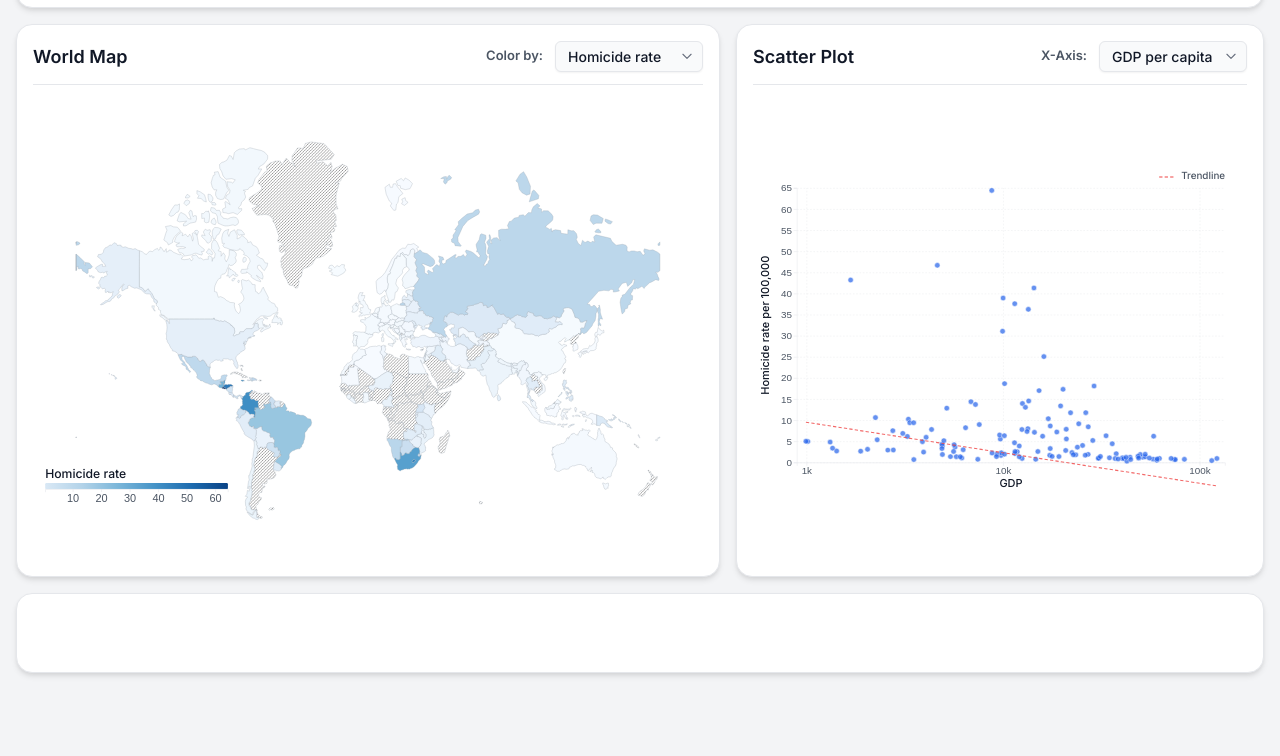
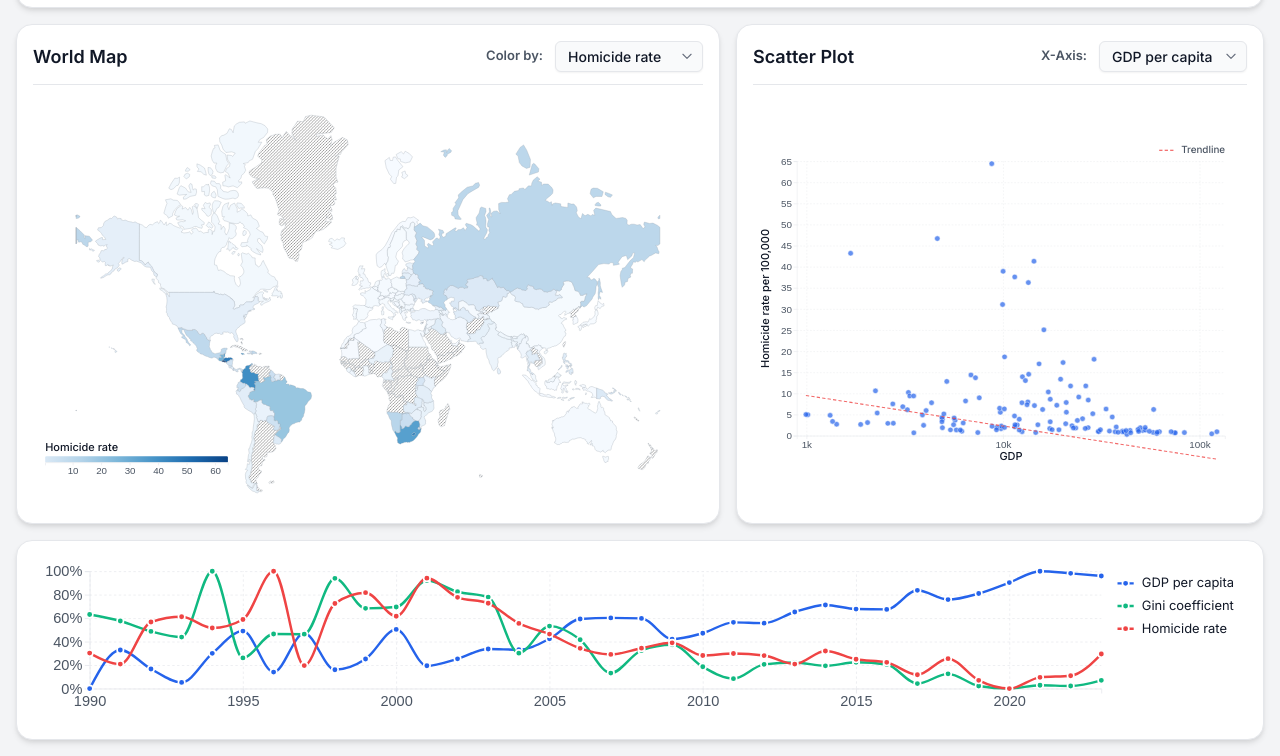
Before and after one commit to yuru108/Vis-Project1, a website: page index.html in a window 1280 px wide. Shown: the part 111-867 px from the top of the page. Before the commit the page ends 800 px from the top, so only its background shows below. Drawn offline with nearby package versions, Linux system fonts and the light colour scheme.

Commit message:
FEAT: add line chart

```diff
--- a/css/style.css
+++ b/css/style.css
@@ -13,6 +13,8 @@
   --shadow-lg: 0 10px 15px -3px rgba(0, 0, 0, 0.1), 0 4px 6px -2px rgba(0, 0, 0, 0.05);
   --radius-md: 12px;
   --radius-lg: 16px;
+  --tooltip-font-size: 14px;
+  --tooltip-title-size: 15px;
 }
 
 * {
@@ -22,11 +24,11 @@
 html,
 body {
   margin: 0;
-  height: 100%;
+  min-height: 100%;
 }
 
 body {
-  overflow: hidden;
+  overflow-y: auto;
   font-family: 'Inter', -apple-system, BlinkMacSystemFont, 'Segoe UI', Roboto, Helvetica, Arial, sans-serif;
   background-color: var(--bg-color);
   color: var(--text-primary);
@@ -35,10 +37,10 @@ body {
 }
 
 .dashboard {
-  height: 100vh;
+  min-height: 100vh;
   display: grid;
   grid-template-columns: 4fr 3fr;
-  grid-template-rows: auto minmax(0, 1fr) 80px;
+  grid-template-rows: auto minmax(500px, 1fr) 200px;
   gap: 16px;
   padding: 16px;
   width: 100%;
@@ -192,7 +194,7 @@ select.custom-select:focus {
   display: flex;
   flex-direction: column;
   min-height: 0;
-  padding: 12px 24px;
+  padding: 8px 16px;
 }
 
 .timeline-wrap {
@@ -201,7 +203,7 @@ select.custom-select:focus {
   position: relative;
 }
 
-#timeline {
+#linechart {
   width: 100%;
   height: 100%;
   display: block;
@@ -214,7 +216,8 @@ select.custom-select:focus {
 }
 
 #map,
-#scatter {
+#scatter,
+#linechart {
   width: 100%;
   height: 100%;
   display: block;
@@ -226,7 +229,7 @@ select.custom-select:focus {
   background: rgba(255, 255, 255, 0.98);
   border: 1px solid var(--border-color);
   padding: 12px 16px;
-  font-size: 14px;
+  font-size: var(--tooltip-font-size);
   pointer-events: none;
   border-radius: 8px;
   box-shadow: var(--shadow-lg);
@@ -238,7 +241,7 @@ select.custom-select:focus {
 
 .tooltip strong {
   display: block;
-  font-size: 15px;
+  font-size: var(--tooltip-title-size);
   margin-bottom: 6px;
   color: var(--text-primary);
   border-bottom: 1px solid var(--border-color);
@@ -259,7 +262,7 @@ select.custom-select:focus {
 @media (max-width: 1000px) {
   .dashboard {
     grid-template-columns: 1fr;
-    grid-template-rows: auto minmax(400px, 1fr) minmax(400px, 1fr) 80px;
+    grid-template-rows: auto minmax(400px, 1fr) minmax(400px, 1fr) 200px;
     height: auto;
     overflow-y: auto;
   }
--- a/index.html
+++ b/index.html
@@ -66,8 +66,8 @@
       </section>
 
       <section class="panel bottom-panel">
-        <div class="timeline-wrap">
-          <svg id="timeline" viewBox="0 0 1100 80" preserveAspectRatio="xMidYMid meet"></svg>
+        <div class="viz-wrap">
+          <svg id="linechart" viewBox="0 0 1500 200" preserveAspectRatio="xMidYMid meet"></svg>
         </div>
       </section>
     </div>
@@ -92,6 +92,7 @@
     <script src="https://cdn.jsdelivr.net/npm/topojson-client@3"></script>
     <script src="js/map.js"></script>
     <script src="js/scatter.js"></script>
+    <script src="js/linechart.js"></script>
     <script src="js/main.js"></script>
   </body>
 </html>
--- /dev/null
+++ b/js/linechart.js
@@ -0,0 +1,248 @@
+const LineChartView = (function () {
+  function drawLineChart(data, options = {}) {
+    const {
+      selector = "#linechart",
+      width = 1500,
+      height = 200,
+      margin = { top: 15, right: 180, bottom: 40, left: 70 },
+    } = options;
+
+    const svg = d3.select(selector);
+    svg.selectAll("*").remove();
+
+    const innerWidth = width - margin.left - margin.right;
+    const innerHeight = height - margin.top - margin.bottom;
+
+    const g = svg
+      .append("g")
+      .attr("transform", `translate(${margin.left},${margin.top})`);
+
+    const years = Array.from(new Set(data.map((d) => d.year))).sort(d3.ascending);
+
+    const yearlyData = years.map(year => {
+      const yearData = data.filter(d => d.year === year);
+
+      const avgGdp = d3.mean(yearData.filter(d => d.gdp_pc != null), d => d.gdp_pc);
+      const avgGini = d3.mean(yearData.filter(d => d.gini != null), d => d.gini);
+      const avgHomicide = d3.mean(yearData.filter(d => d.homicide_rate != null), d => d.homicide_rate);
+
+      return {
+        year: year,
+        gdp_pc: avgGdp,
+        gini: avgGini,
+        homicide_rate: avgHomicide
+      };
+    }).filter(d => d.gdp_pc != null && d.gini != null && d.homicide_rate != null);
+
+    const metrics = [
+      { key: "gdp_pc", label: "GDP per capita", color: "#2563eb" },
+      { key: "gini", label: "Gini coefficient", color: "#10b981" },
+      { key: "homicide_rate", label: "Homicide rate", color: "#ef4444" }
+    ];
+
+    const normalizedData = yearlyData.map(d => {
+      const nd = { year: d.year };
+      metrics.forEach(m => {
+        const min = d3.min(yearlyData, yd => yd[m.key]);
+        const max = d3.max(yearlyData, yd => yd[m.key]);
+        nd[m.key] = max > min ? ((d[m.key] - min) / (max - min)) * 100 : 50;
+        nd[`${m.key}_raw`] = d[m.key];
+      });
+      return nd;
+    });
+
+    const xScale = d3
+      .scaleLinear()
+      .domain(d3.extent(normalizedData, (d) => d.year))
+      .range([0, innerWidth]);
+
+    const yScale = d3
+      .scaleLinear()
+      .domain([0, 100])
+      .range([innerHeight, 0]);
+
+    const xAxis = d3.axisBottom(xScale).tickFormat(d3.format("d")).ticks(10);
+    const yAxis = d3.axisLeft(yScale).tickFormat(d => d + "%").ticks(5);
+
+    g.append("g")
+      .attr("class", "grid")
+      .attr("transform", `translate(0,${innerHeight})`)
+      .call(d3.axisBottom(xScale).tickSize(-innerHeight).tickFormat("").ticks(10))
+      .selectAll("line")
+      .attr("stroke", "var(--border-color)")
+      .attr("stroke-dasharray", "3,3")
+      .attr("opacity", 0.8);
+
+    g.append("g")
+      .attr("class", "grid")
+      .call(d3.axisLeft(yScale).tickSize(-innerWidth).tickFormat("").ticks(5))
+      .selectAll("line")
+      .attr("stroke", "var(--border-color)")
+      .attr("stroke-dasharray", "3,3")
+      .attr("opacity", 0.8);
+
+    g.selectAll(".grid .domain").remove();
+
+    g.append("g")
+      .attr("transform", `translate(0,${innerHeight})`)
+      .call(xAxis)
+      .selectAll("text")
+      .style("font-size", "18px")
+      .style("fill", "var(--text-secondary)");
+
+    g.append("g")
+      .call(yAxis)
+      .selectAll("text")
+      .style("font-size", "18px")
+      .style("fill", "var(--text-secondary)");
+
+    g.selectAll(".domain").attr("stroke", "var(--border-color)");
+    g.selectAll(".tick line").attr("stroke", "var(--border-color)");
+
+    const line = d3.line()
+      .x(d => xScale(d.year))
+      .y(d => yScale(d.value))
+      .curve(d3.curveMonotoneX);
+
+    metrics.forEach(metric => {
+      const lineData = normalizedData.map(d => ({
+        year: d.year,
+        value: d[metric.key],
+        raw: d[`${metric.key}_raw`]
+      }));
+
+      const path = g.append("path")
+        .datum(lineData)
+        .attr("fill", "none")
+        .attr("stroke", metric.color)
+        .attr("stroke-width", 3)
+        .attr("d", line);
+
+      const totalLength = path.node().getTotalLength();
+      path
+        .attr("stroke-dasharray", totalLength + " " + totalLength)
+        .attr("stroke-dashoffset", totalLength)
+        .transition()
+        .duration(2000)
+        .ease(d3.easeLinear)
+        .attr("stroke-dashoffset", 0);
+
+      g.selectAll(`.dot-${metric.key}`)
+        .data(lineData)
+        .enter()
+        .append("circle")
+        .attr("class", `dot-${metric.key}`)
+        .attr("cx", d => xScale(d.year))
+        .attr("cy", d => yScale(d.value))
+        .attr("r", 4)
+        .attr("fill", metric.color)
+        .attr("stroke", "#fff")
+        .attr("stroke-width", 2)
+        .style("opacity", 0)
+        .transition()
+        .delay(2000)
+        .duration(500)
+        .style("opacity", 1);
+    });
+
+    const legend = g.append("g")
+      .attr("transform", `translate(${innerWidth + 20}, 10)`);
+
+    metrics.forEach((metric, i) => {
+      const legendRow = legend.append("g")
+        .attr("transform", `translate(0, ${i * 28})`);
+
+      legendRow.append("line")
+        .attr("x1", 0)
+        .attr("y1", 5)
+        .attr("x2", 20)
+        .attr("y2", 5)
+        .attr("stroke", metric.color)
+        .attr("stroke-width", 3);
+
+      legendRow.append("circle")
+        .attr("cx", 10)
+        .attr("cy", 5)
+        .attr("r", 4)
+        .attr("fill", metric.color)
+        .attr("stroke", "#fff")
+        .attr("stroke-width", 2);
+
+      legendRow.append("text")
+        .attr("x", 30)
+        .attr("y", 10)
+        .text(metric.label)
+        .attr("font-size", "16px")
+        .attr("font-family", "Inter")
+        .attr("fill", "var(--text-primary)");
+    });
+
+    const tooltip = d3.select("#tooltip");
+    const focusLine = g.append("line")
+      .attr("class", "focus-line")
+      .attr("y1", 0)
+      .attr("y2", innerHeight)
+      .attr("stroke", "#9ca3af")
+      .attr("stroke-width", 1)
+      .attr("stroke-dasharray", "4,4")
+      .style("opacity", 0);
+
+    const overlay = g.append("rect")
+      .attr("class", "overlay")
+      .attr("width", innerWidth)
+      .attr("height", innerHeight)
+      .style("fill", "none")
+      .style("pointer-events", "all");
+
+    overlay
+      .on("mouseover", () => {
+        focusLine.style("opacity", 1);
+        tooltip.style("display", "block").style("opacity", 1);
+      })
+      .on("mouseout", () => {
+        focusLine.style("opacity", 0);
+        tooltip.style("display", "none").style("opacity", 0);
+      })
+      .on("mousemove", (event) => {
+        const x0 = xScale.invert(d3.pointer(event)[0]);
+
+        const bisect = d3.bisector(d => d.year).left;
+        const i = bisect(normalizedData, x0, 1);
+        const d0 = normalizedData[i - 1];
+        const d1 = normalizedData[i];
+
+        let d = d0;
+        if (d1 && d0) {
+          d = x0 - d0.year > d1.year - x0 ? d1 : d0;
+        } else if (d1) {
+          d = d1;
+        }
+
+        const xPos = xScale(d.year);
+        focusLine.attr("x1", xPos).attr("x2", xPos);
+
+        const formatValue = (val, key) => {
+          if (key === "gdp_pc") return d3.format("$,.0f")(val);
+          if (key === "gini") return d3.format(".1f")(val);
+          return d3.format(".2f")(val);
+        };
+
+        tooltip.html(`
+          <strong>Year: ${d.year}</strong>
+          ${metrics.map(m => `
+            <div style="display: flex; align-items: center; gap: 6px; margin-top: 4px;">
+              <span style="display: inline-block; width: 8px; height: 8px; border-radius: 50%; background-color: ${m.color};"></span>
+              <span style="color: var(--text-secondary); ">${m.label}:</span>
+              <span style="font-weight: 600; color: var(--text-primary); margin-left: auto; ">${formatValue(d[`${m.key}_raw`], m.key)}</span>
+            </div>
+          `).join("")}
+        `)
+        .style("left", (event.pageX + 15) + "px")
+        .style("top", (event.pageY - 28) + "px");
+      });
+  }
+
+  return {
+    drawLineChart,
+  };
+})();
--- a/js/main.js
+++ b/js/main.js
@@ -54,6 +54,9 @@ function init() {
         }
       );
 
+      // Initialize Line Chart
+      LineChartView.drawLineChart(countryData);
+
       // Initialize Map
       const mapMetric = METRICS[DEFAULTS.mapMetric];
       mapMetricSelect.value = mapMetric.key;
--- a/js/scatter.js
+++ b/js/scatter.js
@@ -40,14 +40,9 @@
       .attr("transform", `translate(${margin.left}, ${margin.top})`);
 
     let xDomain = d3.extent(plotData, (d) => d[metricKey]);
-
-    // Adjust domain to reduce empty space, especially for log scale
     if (metricKey === "gdp_pc") {
-      // For GDP (log scale), tighten the domain slightly around the min/max values
-      // to avoid jumping to the next full power of 10 if it's far away
       const minVal = xDomain[0];
       const maxVal = xDomain[1];
-      // Add a small 5% padding instead of using .nice() which forces full powers of 10
       xDomain = [minVal * 0.9, maxVal * 1.1];
     }
 
@@ -68,14 +63,12 @@
     const xAxis = d3.axisBottom(x).tickFormat(d3.format("~s"));
     if (metricKey === "gdp_pc") {
       const [minX, maxX] = x.domain();
-      // Only show ticks that are within our tightened domain
       const ticks = buildLogTicks(minX, maxX);
       xAxis.tickValues(ticks);
     } else {
       xAxis.ticks(5);
     }
 
-    // Add Y-axis grid lines
     g.append("g")
       .attr("class", "grid-lines")
       .call(d3.axisLeft(y)
@@ -87,7 +80,6 @@
       .attr("stroke-dasharray", "3,3")
       .attr("opacity", 0.8);
 
-    // Add X-axis grid lines
     const xGridAxis = d3.axisBottom(x)
       .tickSize(-innerH)
       .tickFormat("");
@@ -108,7 +100,6 @@
       .attr("stroke-dasharray", "3,3")
       .attr("opacity", 0.8);
 
-    // Hide the domain lines for the grid
     g.selectAll(".grid-lines .domain").style("display", "none");
 
     g.append("g")
@@ -158,10 +149,24 @@
       .attr("opacity", 0.7)
       .attr("stroke", "#fff")
       .attr("stroke-width", 1)
+      .style("pointer-events", "all")
+      .on("mouseover", function () {
+        d3.select(this)
+          .attr("r", 7)
+          .attr("stroke-width", 2)
+          .attr("opacity", 0.9);
+      })
+      .on("mouseout", function () {
+        d3.select(this)
+          .attr("r", 5)
+          .attr("stroke-width", 1)
+          .attr("opacity", 0.7);
+      })
       .on("mousemove", (event, d) => {
         const tooltip = d3.select("#tooltip");
         tooltip
           .style("display", "block")
+          .style("opacity", 1)
           .style("left", `${event.pageX + 15}px`)
           .style("top", `${event.pageY + 15}px`)
           .html(`
@@ -171,7 +176,7 @@
           `);
       })
       .on("mouseleave", () => {
-        d3.select("#tooltip").style("display", "none");
+        d3.select("#tooltip").style("display", "none").style("opacity", 0);
       });
 
     const n = plotData.length;
```
Also changed, not shown: js/map.js (+7 -7 lines).
